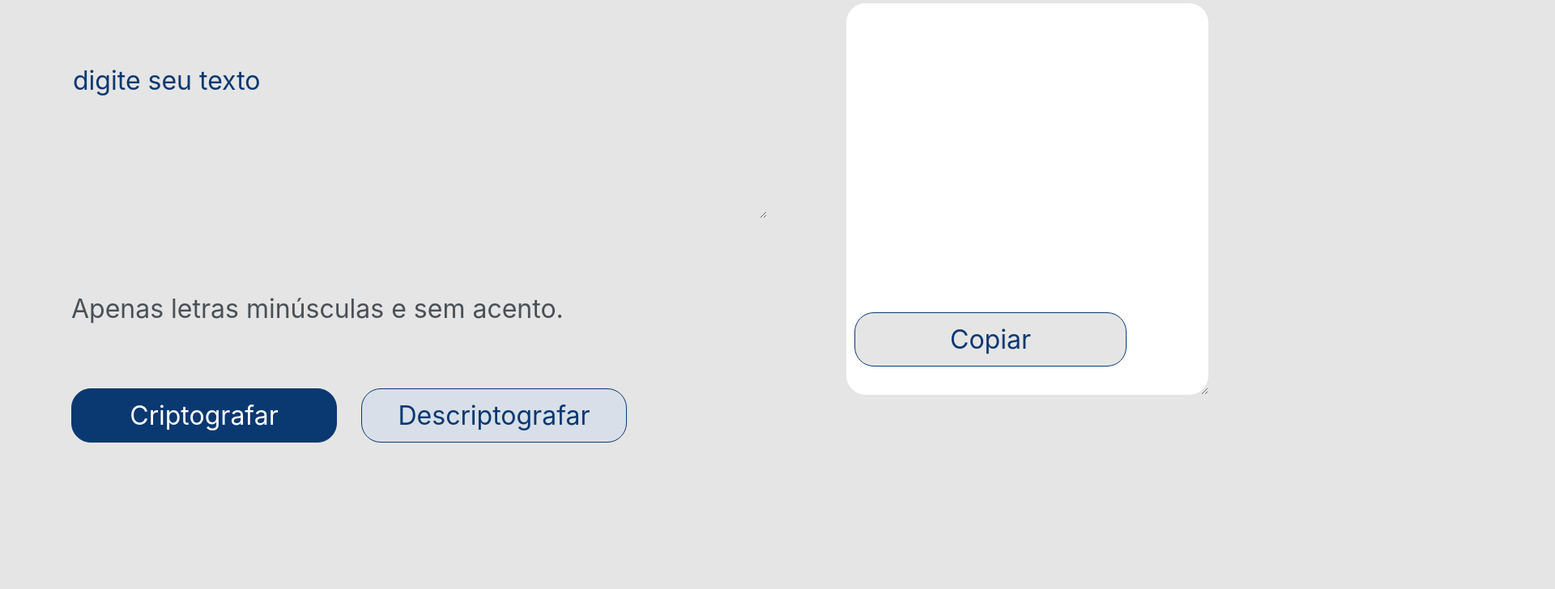
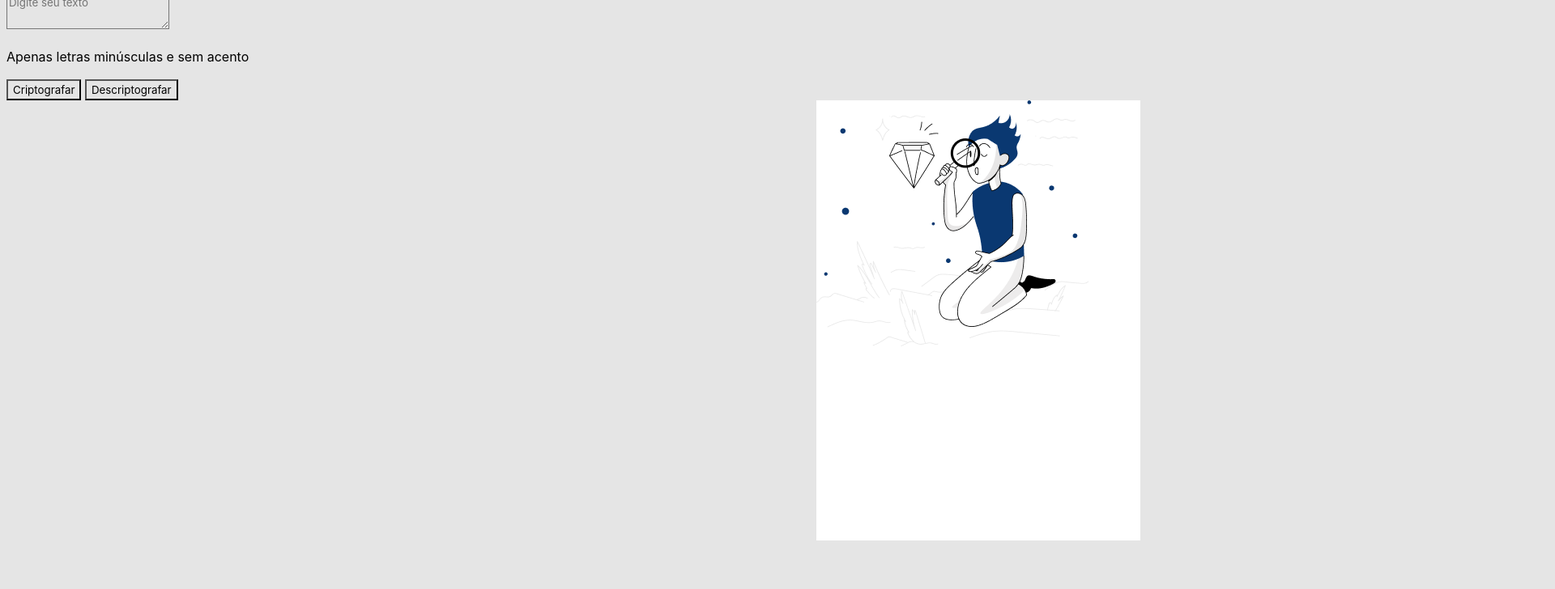
Before and after one commit to ReisLuizito/decodificador-de-texto, a plain HTML site: page index.html in a window 1280 px wide. Shown: the part 72-800 px from the top of the page at 81% size, 1920 px wide, since content can reach past the window. Drawn offline with Linux system fonts and the light colour scheme.

Commit message:
Deleted the previous style and building another a new one from the scratch

```diff
--- /dev/null
+++ b/index.css
@@ -0,0 +1,15 @@
+* {
+    background: #E5E5E5;
+    font-family: 'Inter', sans-serif;
+    line-height: 150%;
+}
+
+.mensagem {
+    display: flex;
+    margin-left: 1000px;
+    height: 544px;
+    width: 400px;
+    background-color: white;
+    background-image:url(boneco.png);
+    background-repeat: no-repeat;
+}
--- a/index.html
+++ b/index.html
@@ -2,37 +2,35 @@
 <html lang="pt-br">
     <head>
         <meta charset="UTF-8">
-    <meta http-equiv="X-UA-Compatible" content="IE=edge">
-    <meta name="viewport" content="width=device-width, initial-scale=1.0">
-    <link rel="preconnect" href="https://fonts.googleapis.com">
-    <link rel="preconnect" href="https://fonts.gstatic.com" crossorigin>
-    <link rel="stylesheet" href="style.css">
-    <title>Encriptador</title>
+        <title>Decodificador de texto - Luiz Guilherme</title>
+        <meta name="viewport" content="width=device-width, initial-scale=1.0" />
+        <link rel="stylesheet" href="index.css"/>
+
     </head>
+
     <body>
         <header>
-        <img class="logoAlura" src="/imagens/logoAlura.png" alt="Logo da Alura">
+            <img class="logoAlura" src="logoAlura.png" alt="Logo da Alura">
         </header>
 
         <main>
-        <section>
-            <textarea class="text-area" cols="41" rows="4" placeholder="Digite seu texto"></textarea>
+            <div>
+                <textarea class="text-area"  placeholder="Digite seu texto"></textarea>
+            </div>
 
             <div class="informacao">
-                <h6>Apenas letras minúsculas e sem acento.</h6>
+                <p>Apenas letras minúsculas e sem acento</p>
+            </div>
+            <div class="buttons">
+                <button onclick="criptografar()" id="criptografar">Criptografar</button>
+                <button class="descriptografar">Descriptografar</button>
             </div>
 
-            <div class="botoes">
-                <button class="btn-encriptar">Criptografar</button>
-                <button class="btn-desencriptar">Descriptografar</button>
+            <div class="mensagem">
+                <textarea class="mensagem" cols="20" rows="10" placeholder="Nenhuma mensagem encontrada
+                Digite um texto que você deseja criptografar ou descriptografar."></textarea>
+                <button class="btn-copiar">Copiar</button>
             </div>
-        </section>
-
-        <section>
-            <textarea class="mensagem" cols="20" rows="10"></textarea>
-            <button class="btn-copiar">Copiar</button>
-        </section>
      </main>
-
+     <script src="index.js"></script>
     </body>
-</html>
--- /dev/null
+++ b/index.js
@@ -0,0 +1,3 @@
+function criptografar() {
+document.getElementById("mensagem").style.display = "none";
+}
--- a/style.css
+++ /dev/null
@@ -1,89 +0,0 @@
-* {
-    background: #E5E5E5;
-    font-family: 'Inter', sans-serif;
-    font-weight: 400;
-    font-size: 32px;
-    line-height: 150%;
-}
-
-.logo {
-    margin-left: 10px;
-    padding-top: 10px;
-    width:2%;
-}
-
-main {
-    display: flex;
-    margin-bottom: 50px;
-    margin-left: 80px;
-}
-
-.text-area {
-    border: none;
-    color: #0A3871;
-    margin-top: 90px;
-    text-transform: lowercase;
-}
-::placeholder { color: #0A3871; }
-  .text-area:focus {
-      outline: none;
-    }
-
-.mensagem {
-    background: white;
-    background-image: url("imagens/boneco.png");
-    background-repeat: no-repeat;
-    border: none;
-    border-radius: 24px;
-    color: #0A3871;
-    margin-left: 98px;
-    margin-top: 20px;
-    padding-left: 20px;
-    position: fixed;
-}
-.mensagem:focus {
-    outline: none;
-}
-
-.botoes {
-    display: flex;
-    margin-top: 18px;
-}
-
-.btn-desencriptar {
-    background: #D8DFE8;
-    border: 1px solid #0A3871;
-    border-radius: 24px;
-    color: #0A3871;
-    cursor: pointer;
-    height: 67px;
-    margin-left: 30px;
-    width: 328px;
-}
-
-.btn-encriptar {
-    background-color: #0A3871;
-    border: 1px solid #0A3871;
-    border-radius: 24px;
-    color: white;
-    cursor: pointer;
-    height: 67px;
-    width: 328px;
-}
-
-.btn-copiar {
-    border: 1px solid #0A3871;
-    border-radius: 24px;
-    color: #0A3871;
-    cursor: pointer;
-    height: 67px;
-    margin-left: 108px;
-    margin-top: 402px;
-    position: absolute;
-    width: 336px;
-}
-
-.informacao {
-    color: #495057;
-    font-size:18px;
-}
```
Lines whose indentation alone changed are shown as unchanged.
